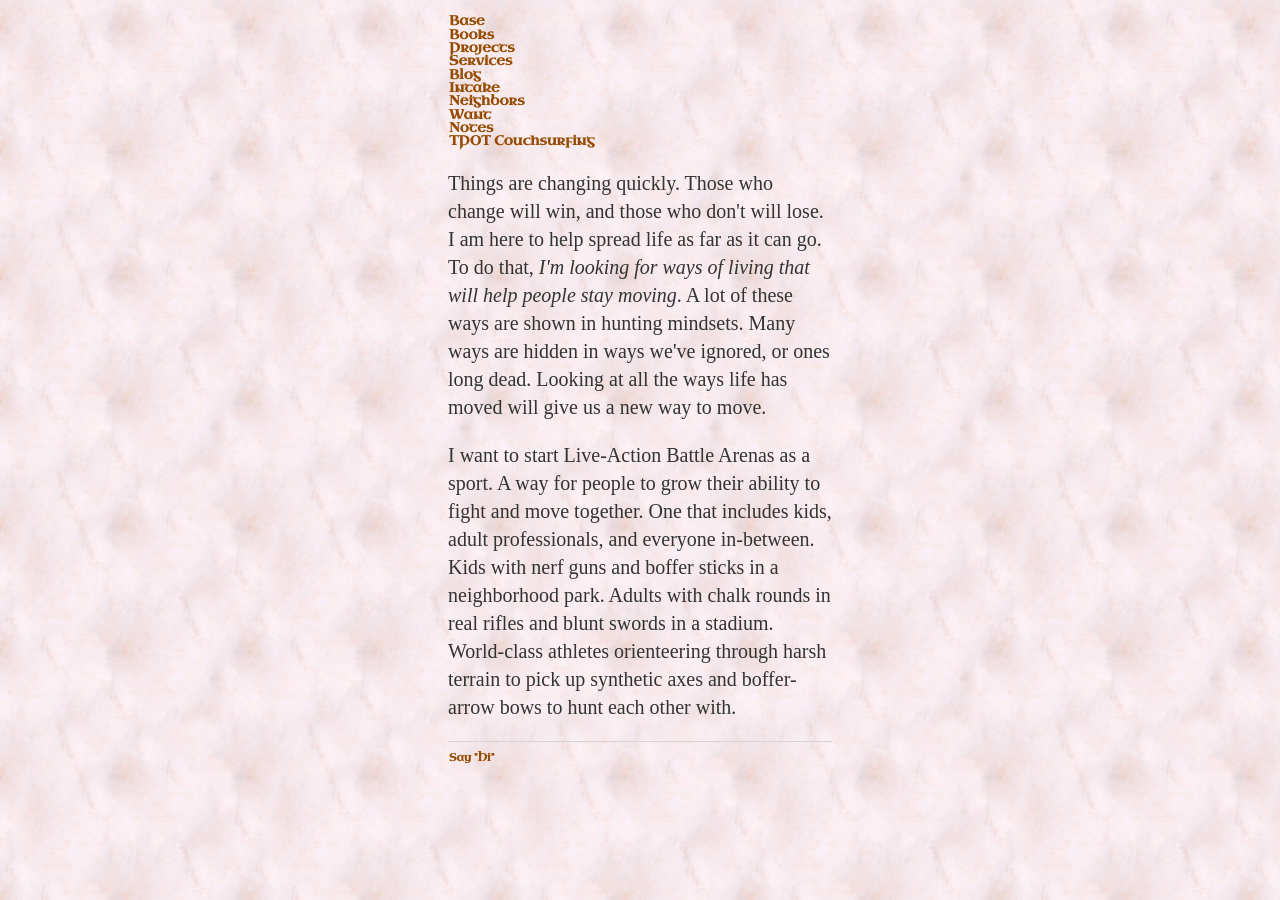
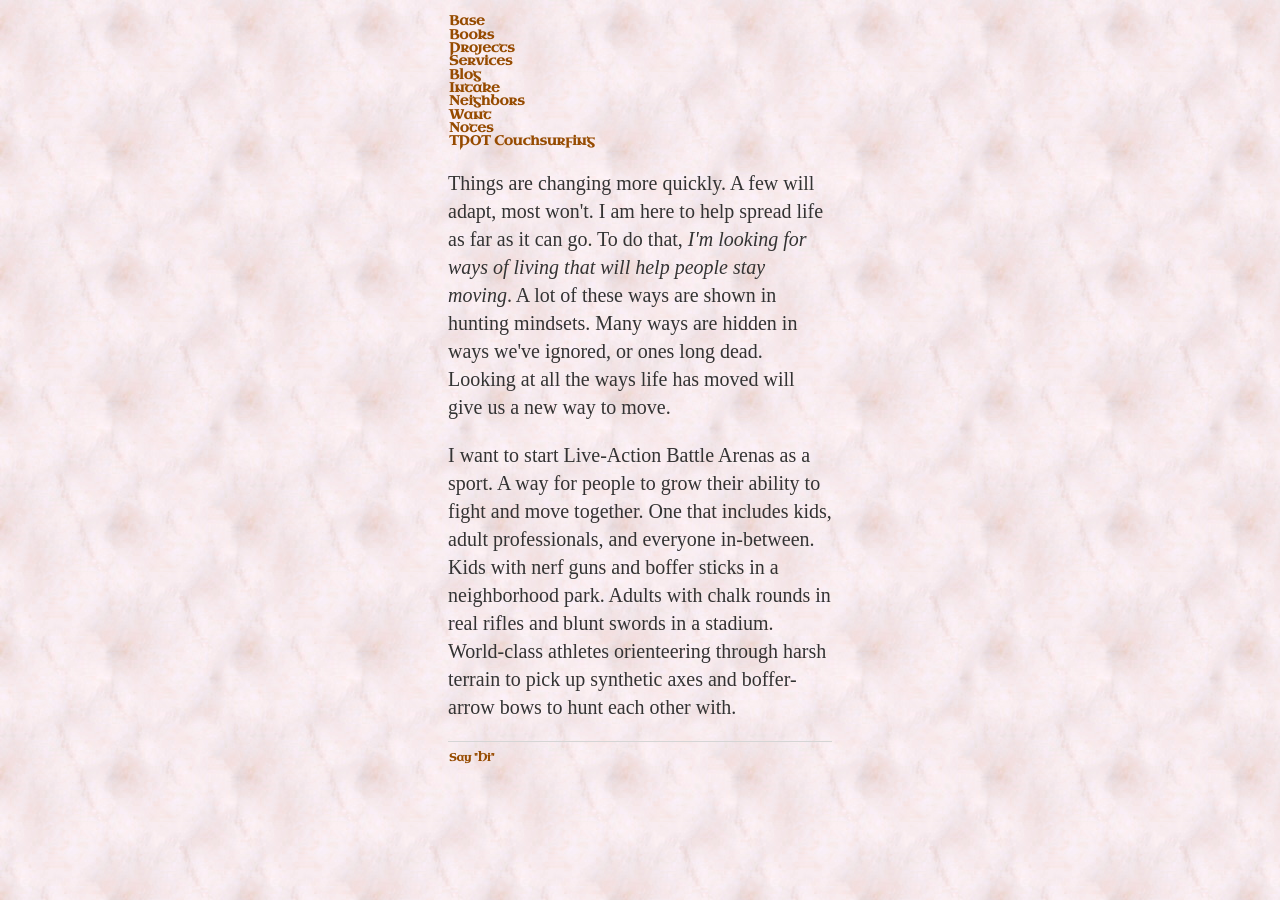
Before and after one commit to ray-dorai/ray-dorai.github.io, a Jekyll site: the page built from want.html, in a window 1280 px wide. Built offline with Jekyll 4.4.1, drawn with Linux system fonts in a browser that asks for light colours; some web fonts are replaced.

Commit message:
Update want.html

```diff
--- a/want.html
+++ b/want.html
@@ -5,7 +5,7 @@
 <div class="blurb">
 
  <p>
-Things are changing quickly. Those who change will win, and those who don't will lose. I am here to help spread life as far as it can go. To do that, <i>I'm looking for ways of living that will help people stay moving</i>.  A lot of these ways are shown in hunting mindsets. Many ways are hidden in ways we've ignored, or ones long dead. Looking at all the ways life has moved will give us a new way to move.
+Things are changing more quickly. A few will adapt, most won't. I am here to help spread life as far as it can go. To do that, <i>I'm looking for ways of living that will help people stay moving</i>.  A lot of these ways are shown in hunting mindsets. Many ways are hidden in ways we've ignored, or ones long dead. Looking at all the ways life has moved will give us a new way to move.
 <p> I want to start Live-Action Battle Arenas as a sport. A way for people to grow their ability to fight and move together. One that includes kids, adult professionals, and everyone in-between. Kids with nerf guns and boffer sticks in a neighborhood park. Adults with chalk rounds in real rifles and blunt swords in a stadium. World-class athletes orienteering through harsh terrain to pick up synthetic axes and boffer-arrow bows to hunt each other with.
 
 
```
